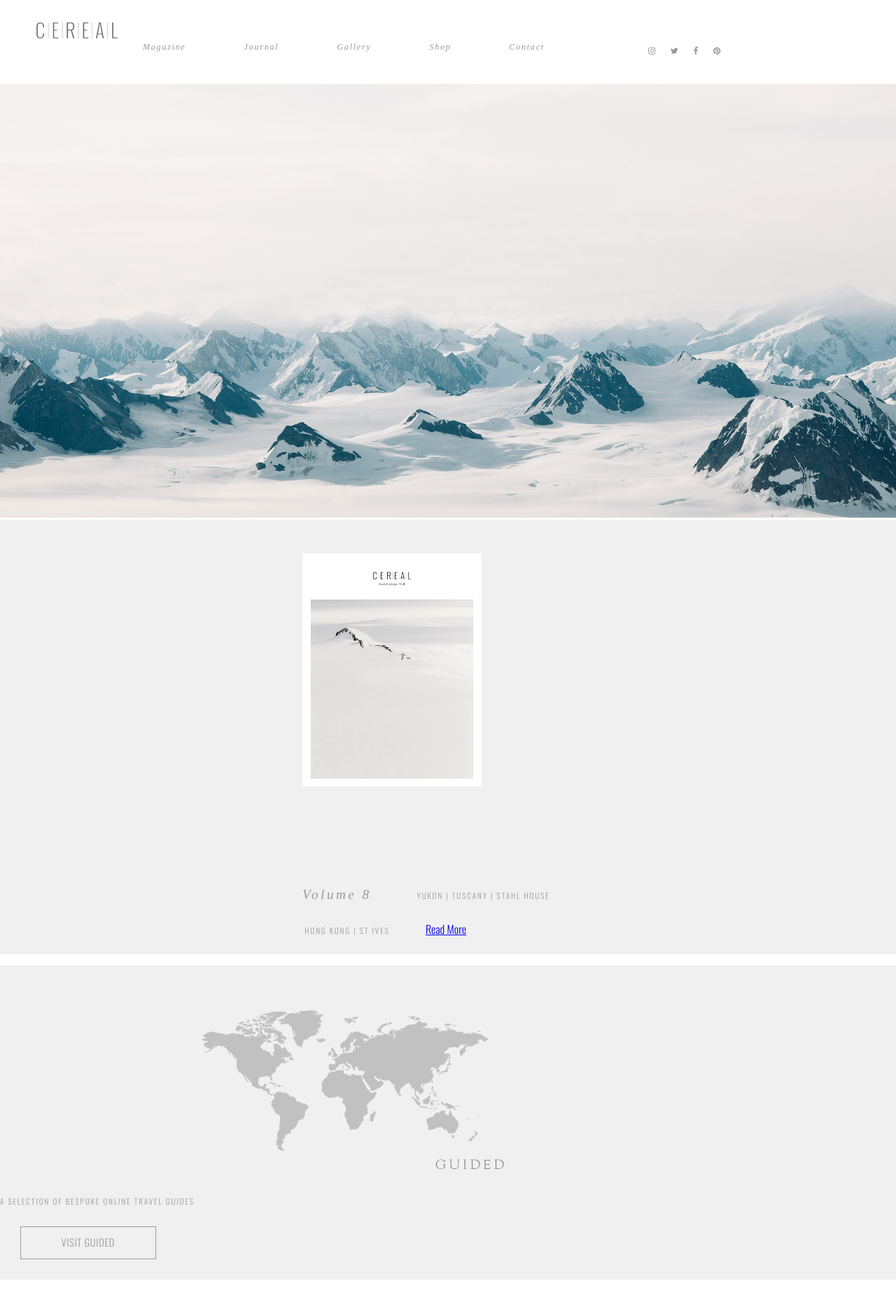
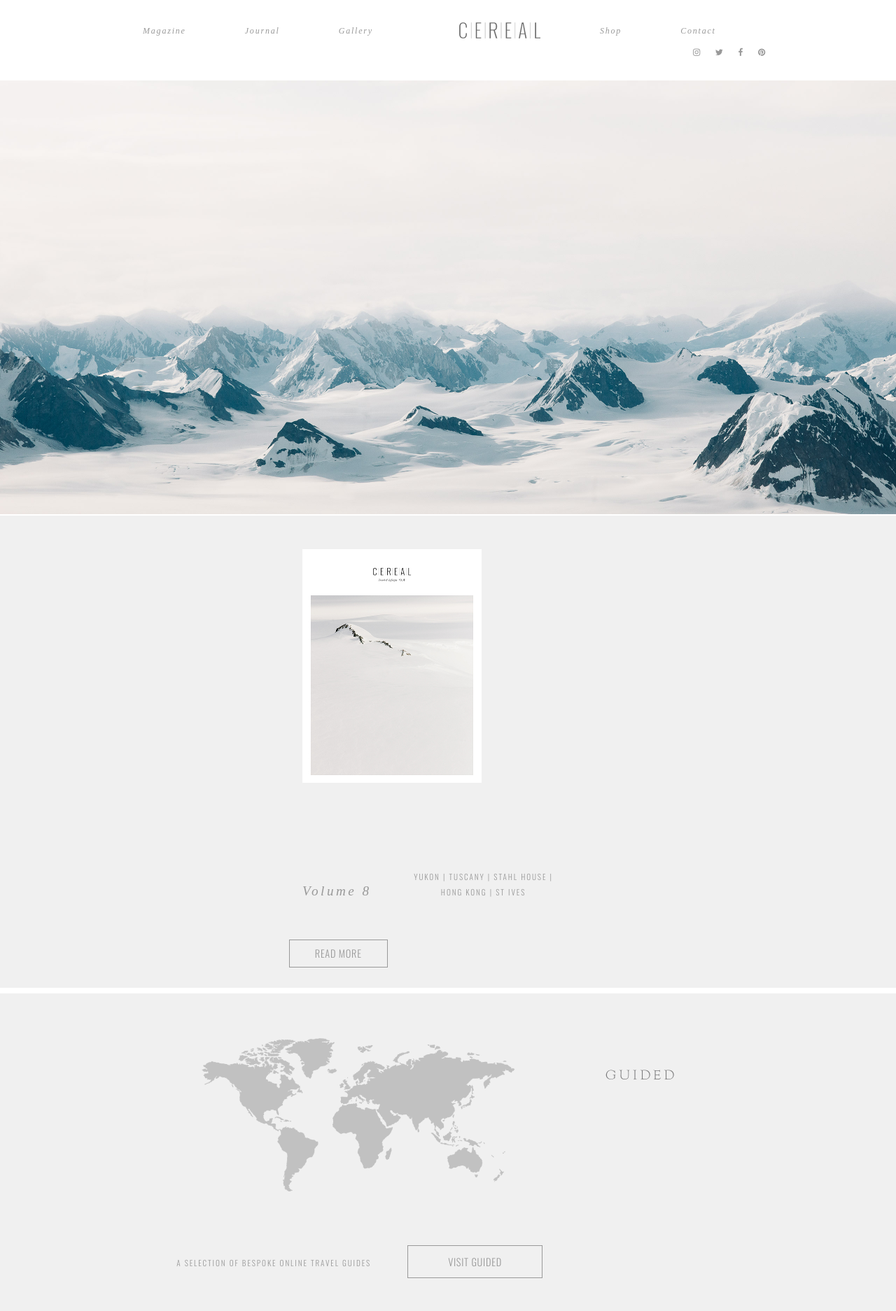
Before and after one commit to katiehagen/rebuild-cereal.com, a website: page app/index.html in a window 1280 px wide. Shown: the top 1874 px of the page at 70% size. Drawn offline with nearby package versions, Linux system fonts and the light colour scheme; files that its build step writes are made by us from their sources; a web font is replaced by a local one.

Commit message:
modules complete: page-header, main-nav, travel-guides

```diff
--- a/app/index.html
+++ b/app/index.html
@@ -1,6 +1,8 @@
 <!doctype html>
 <html class="no-js">
     <head>
+        <link href='http://fonts.googleapis.com/css?family=Oswald:300' rel='stylesheet' type='text/css'>
+        <link href='http://fonts.googleapis.com/css?family=IM+Fell+French+Canon:400italic' rel='stylesheet' type='text/css'>
         <meta charset="utf-8">
         <title>rebuild-cereal.com</title>
         <meta name="description" content="">
@@ -21,9 +23,6 @@
         <!-- build:js scripts/vendor/modernizr.js -->
         <script src="bower_components/modernizr/modernizr.js"></script>
         <!-- endbuild -->
-
-        <link href='http://fonts.googleapis.com/css?family=Oswald:300' rel='stylesheet' type='text/css'>
-        <link href='http://fonts.googleapis.com/css?family=IM+Fell+French+Canon:400italic' rel='stylesheet' type='text/css'>
     </head>
 
     <body>
@@ -32,66 +31,70 @@
         <![endif]-->
 
         <header class="page-header">
-          <a href="#"><img src="images/logo_grey.png" class="cereal-logo"></a>
+          <h1 class="cereal-logo"><a href="#"><img src="images/logo_grey.png" alt="Cereal logo"></a></h1>
 
           <nav class="main-nav">
             <ul>
               <li><a href="#">Magazine</a></li>
               <li><a href="#">Journal</a></li>
-              <li><a href="#">Gallery</a></li>
+              <li><a href="#" class="midsection">Gallery</a></li>
               <li><a href="#">Shop</a></li>
               <li><a href="#">Contact</a></li>
             </ul>
           </nav>
 
-          <div class="social-media">
+          <nav class="social-media">
             <ul>
               <li><a href="#"><i class="fa fa-instagram"></i> <span class="visuallyhidden">instagram</span></a></li>
               <li><a href="#"><i class="fa fa-twitter"></i> <span class="visuallyhidden">twitter</span></a></li>
               <li><a href="#"><i class="fa fa-facebook"></i> <span class="visuallyhidden">facebook</span></a></li>
               <li><a href="#"><i class="fa fa-pinterest"></i> <span class="visuallyhidden">pinterest</span></a></li>
             </ul>
-          </div>
+          </nav>
         </header>
 
         <div class="hero-image">
-          <img src="images/klaune-website-banner.jpg">
+          <img src="images/klaune-website-banner.jpg" alt="Mountains banner">
         </div>
 
         <section class="current-issue">
-          <a href="#"><img src="images/magazine_floating2.jpg"></a>
+          <a href="#"><img src="images/magazine_floating2.jpg" alt="Winter 2014 issue"></a>
           <h2>Volume 8</h2>
-          <p>Yukon | Tuscany | Stahl House</p>
-          <p>Hong Kong | St Ives</p>
-          <a href="#">Read More</a>
+          <p>Yukon | Tuscany | Stahl House | Hong Kong | St Ives</p>
+          <a class="button" href="#">Read More</a>
         </section>
 
         <section class="travel-guides">
-          <img src="images/guidedmap.png" class="guided-map">
-          <img src="images/guidedlogo.png" class="guided-logo">
+          <img src="images/guidedmap.png" alt="World Map" class="guided-map">
+          <img src="images/guidedlogo.png" alt="Guided logo" class="guided-logo">
           <p>A selection of bespoke online travel guides</p>
           <a href="#">Visit Guided</a>
         </section>
 
-        <section class="container">
+        <div class="container">
           <article class="product-block">
-            <a href="#"><img src="images/honest-candle-homepage.jpg"></a>
+            <a href="#"><img src="images/honest-candle-homepage.jpg" alt="Honest x Cereal Candle"></a>
             <p>Honest x Cereal Candle</p>
           </article>
 
           <article class="product-block">
-            <a href="#"><img src="images/worldmap_update3.jpg"></a>
+            <a href="#"><img src="images/worldmap_update3.jpg" alt="Cereal World Map"></a>
             <p>Cereal World Map</p>
           </article>
-        </section>
+        </div>
 
         <footer class="page-footer">
           <ul>
             <li><a href="#">About</a></li>
             <li><a href="#">Stockists</a></li>
             <li><a href="#">Film</a></li>
-            <li>&copy Cereal</li>
+            <li><span class="sans-serif">&copy; Cereal</span></li>
             <li><a href="#">Stay in touch</a></li>
+            <li>
+              <form>
+                <input type="text" name="Enter Email" placeholder="Enter Email" >
+              </form>
+            </li>
           </ul>
         </footer>
 
--- a/app/styles/_cereal-logo.scss
+++ b/app/styles/_cereal-logo.scss
@@ -3,5 +3,6 @@
 .cereal-logo {
   zoom: 0.5;
   display: block;
-  padding: 0 6.5em;
+  padding: 0;
+  margin: 0;
 }
--- a/app/styles/_main-nav.scss
+++ b/app/styles/_main-nav.scss
@@ -14,7 +14,7 @@
   li {
     float: left;
     margin-left: .5em;
-    margin-right: 3.4em;
+    margin-right: 3.5em;
     font-family: 'IM Fell French Canon', serif;
     font-weight: 400;
     font-style: italic;
@@ -31,3 +31,8 @@
     }
   }
 }
+
+
+.midsection {
+  margin-right: 20em;
+}
--- a/app/styles/_page-header.scss
+++ b/app/styles/_page-header.scss
@@ -5,7 +5,18 @@
   width: 100%;
   position: relative;
   margin-top: 2em;
-  margin-bottom: 2em;
+  margin-bottom: 1.5em;
+  margin-right: auto;
+  margin-left: auto;
+
+  .cereal-logo {
+    display: block;
+    position: absolute;
+    top: 0;
+    left: 41em;
+    margin: 0;
+    padding: 0;
+  }
 
   .main-nav {
     float: left;
@@ -14,7 +25,7 @@
 
   .social-media {
     float: right;
-    margin-right: 15em;
+    margin-right: 11em;
   }
 
 }
--- a/app/styles/_product-block.scss
+++ b/app/styles/_product-block.scss
@@ -6,7 +6,7 @@
 
 .product-block {
   width: 50%;
-  padding: 0 .3em;
+  padding: 0 .2em;
   margin: 0;
   float: left;
   color: $white;
@@ -23,7 +23,7 @@
     font-size: 1em;
     letter-spacing: 0.15em;
     top: 0;
-    padding: 10.5em 10.6em;
+    padding: 10.7em 10.9em;
     margin: 0;
     position: absolute;
     background: $gray-dark;
--- a/app/styles/_travel-guides.scss
+++ b/app/styles/_travel-guides.scss
@@ -2,35 +2,36 @@
 
 .travel-guides {
   background: $gray-lightest;
-  margin: 1em 0 3em 0;
   width: 100%;
-
-  img {
-    max-width: 32%;
-    position: relative;
-    left: 16em;
-    margin: 4em 2em;
-    display: inline-block;
-  }
+  margin-left: auto;
+  margin-right: auto;
+  margin-top: .5em;
+  padding: 1em 15em 3em 15em;
+  @include clearfix;
 
   p, a {
     text-transform: uppercase;
   }
 
   p {
+    display: inline-block;
     font-size: .7em;
     letter-spacing: .17em;
-    margin: 0;
+    margin-left: 1em;
+    width: 25em;
+    height: 1.5em;
+    padding: 0;
+    text-align: center;
   }
 
   a {
+    display: inline-block;
     font-size: .9em;
     letter-spacing: .05em;
-    display: inline-block;
     text-decoration: none;
     color: $gray-dark;
     padding: 1em 4em;
-    margin: 2em;
+    margin: 2em 3.5em;
     border: 1px solid $gray-dark;
     &:hover {
       background: $gray-light;
@@ -38,8 +39,16 @@
       border: none;
     }
   }
+}
 
-.guided-logo {
-  zoom: 0.5;
-}
-}
+  .guided-map {
+    width: 28em;
+    margin: 3em;
+    float: left;
+  }
+
+  .guided-logo {
+    zoom: 0.5;
+    display: inline-block;
+    margin: 11em 0 2em 10em;
+  }
```
Also changed, not shown: app/modules.html (+5 -14 lines).
